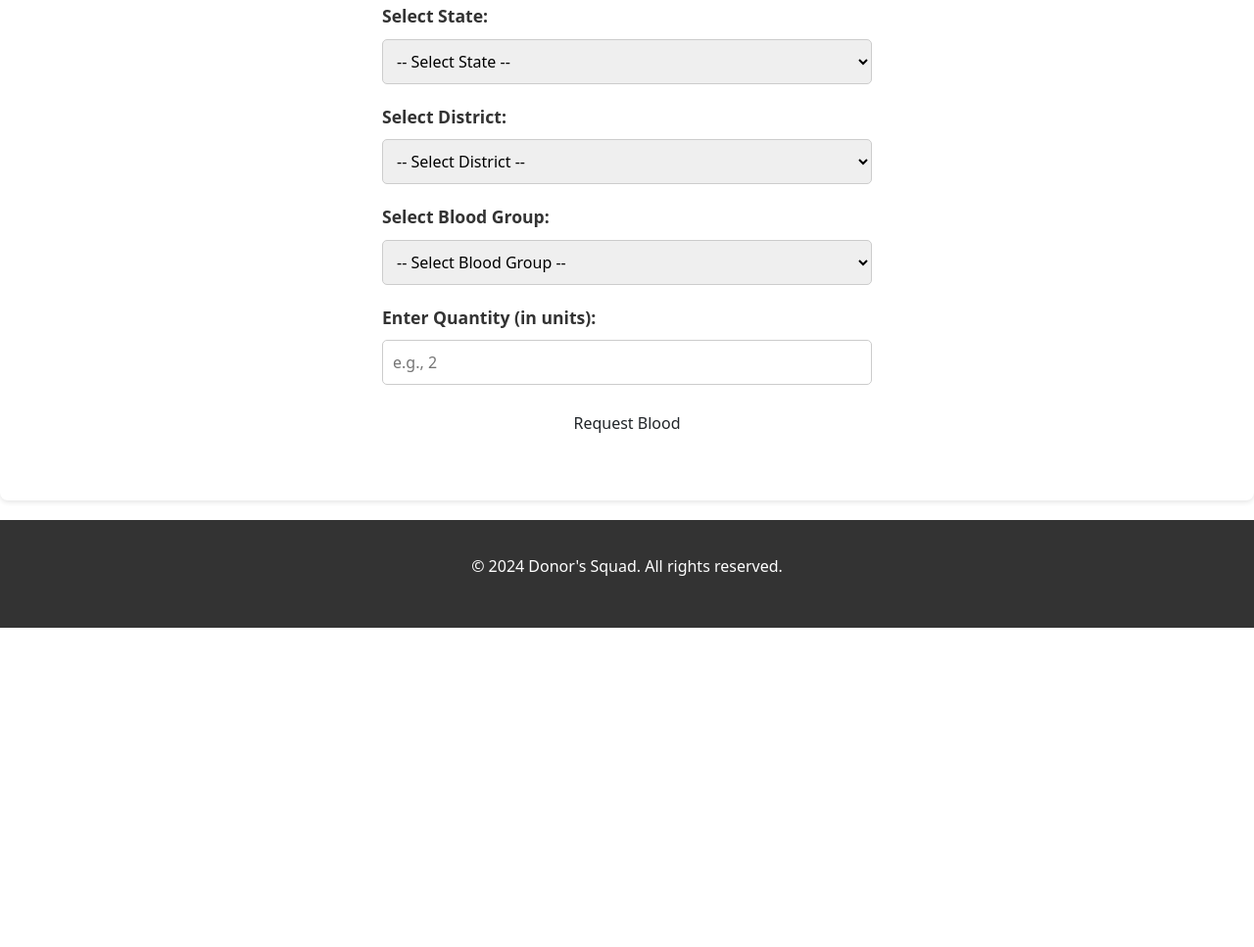
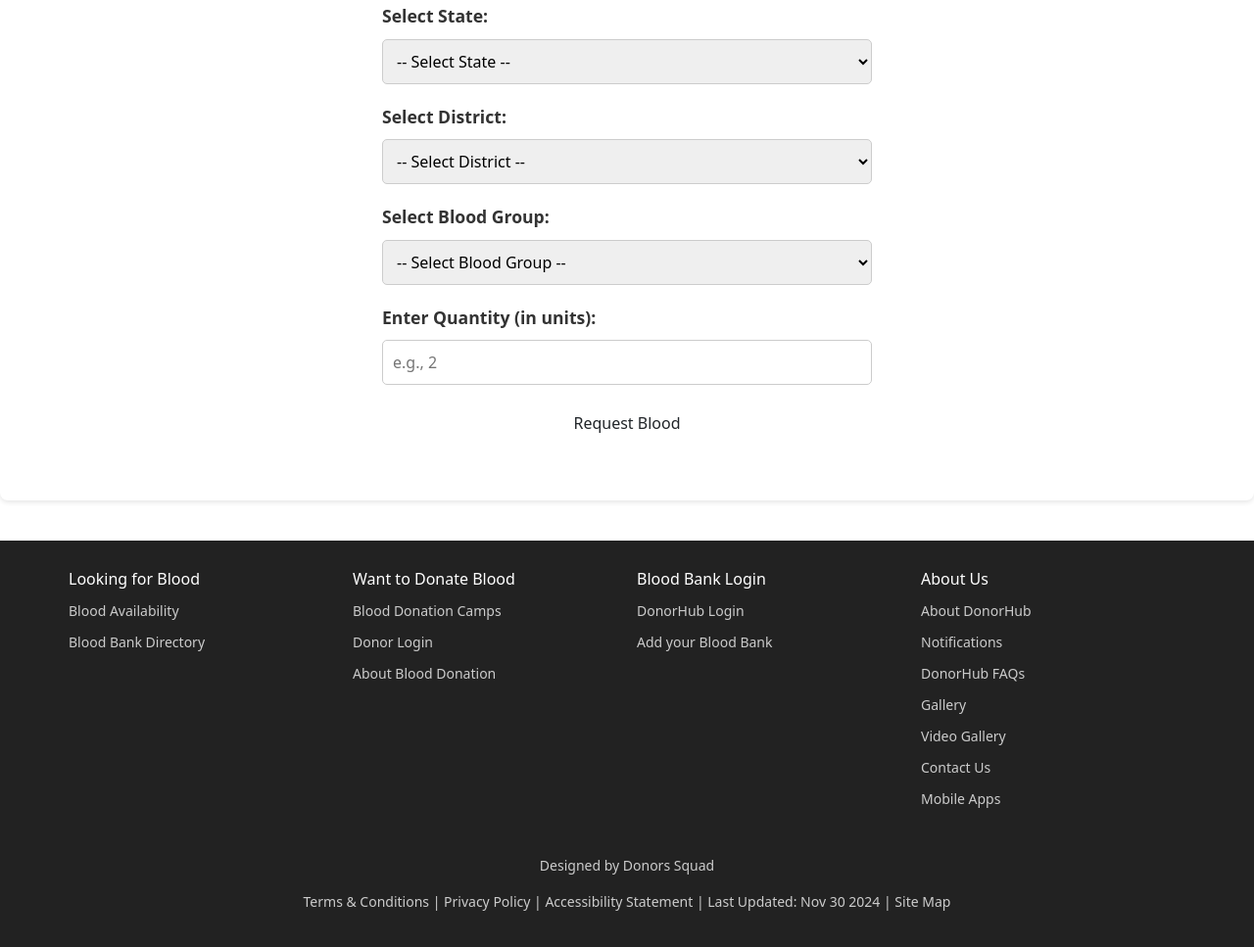
Before and after one commit to mahak-shar/donors-squad, a plain HTML site: page Bloodbank.html in a window 1280 px wide. Shown: the part 209-1176 px from the top of the page at 98% size. Before the commit the page ends 850 px from the top, so only its background shows below. Drawn offline with nearby package versions, Linux system fonts and the light colour scheme.

Commit message:
new changes

```diff
--- a/Bloodbank.css
+++ b/Bloodbank.css
@@ -109,9 +109,70 @@ form button:hover {
 }
 
 /* Footer */
-footer {
+/* footer {
   background: #333;
   color: #fff;
   text-align: center;
   padding: 15px 0;
+} */
+.footer {
+  background-color: #222;
+  color: #ccc;
+  padding: 20px 0;
+  margin-top:41px ;
 }
+
+.footer-container {
+  display: flex;
+  justify-content: space-around;
+  flex-wrap: wrap;
+  margin: 0 auto;
+  max-width: 1200px;
+  padding: 0 20px;
+}
+
+.footer-section {
+  flex: 1 1 200px;
+  margin: 10px;
+}
+
+.footer-section h4 {
+  font-size: 16px;
+  margin-bottom: 10px;
+  color: #fff;
+}
+
+.footer-section ul {
+  list-style: none;
+  padding: 0;
+}
+
+.footer-section ul li {
+  margin-bottom: 8px;
+}
+
+.footer-section ul li a {
+  color: #ccc;
+  text-decoration: none;
+  font-size: 14px;
+}
+
+.footer-section ul li a:hover {
+  text-decoration: underline;
+}
+
+.footer-bottom {
+  text-align: center;
+  margin-top: 20px;
+  font-size: 14px;
+  color: #ccc;
+}
+
+.footer-bottom a {
+  color: #ccc;
+  text-decoration: none;
+}
+
+.footer-bottom a:hover {
+  text-decoration: underline;
+}
--- a/Bloodbank.html
+++ b/Bloodbank.html
@@ -147,11 +147,53 @@
   </section>
 
   <!-- Footer -->
-  <footer>
+  <!-- <footer>
     <div class="container">
       <p>&copy; 2024 Donor's Squad. All rights reserved.</p>
     </div>
-  </footer>
+  </footer> -->
+  <footer class="footer">
+    <div class="footer-container">
+        <div class="footer-section">
+            <h4>Looking for Blood</h4>
+            <ul>
+                <li><a href="#">Blood Availability</a></li>
+                <li><a href="#">Blood Bank Directory</a></li>
+            </ul>
+        </div>
+        <div class="footer-section">
+            <h4>Want to Donate Blood</h4>
+            <ul>
+                <li><a href="#">Blood Donation Camps</a></li>
+                <li><a href="#">Donor Login</a></li>
+                <li><a href="#">About Blood Donation</a></li>
+            </ul>
+        </div>
+        <div class="footer-section">
+            <h4>Blood Bank Login</h4>
+            <ul>
+                <li><a href="#">DonorHub Login</a></li>
+                <li><a href="#">Add your Blood Bank</a></li>
+            </ul>
+        </div>
+        <div class="footer-section">
+            <h4>About Us</h4>
+            <ul>
+                <li><a href="#">About DonorHub</a></li>
+                <li><a href="#">Notifications</a></li>
+                <li><a href="#">DonorHub FAQs</a></li>
+                <li><a href="#">Gallery</a></li>
+                <li><a href="#">Video Gallery</a></li>
+                <li><a href="#">Contact Us</a></li>
+                <li><a href="#">Mobile Apps</a></li>
+            </ul>
+        </div>
+    </div>
+    <div class="footer-bottom">
+        <p>Designed by Donors Squad</p>
+        <p><a href="#">Terms & Conditions</a> | <a href="#">Privacy Policy</a> | <a href="#">Accessibility Statement</a> | Last Updated: Nov 30 2024 | <a href="#">Site Map</a></p>
+    </div>
+  </foot>
   <script src="scripts.js"></script>
     <script src="https://cdn.jsdelivr.net/npm/bootstrap@5.3.3/dist/js/bootstrap.bundle.min.js" integrity="sha384-YvpcrYf0tY3lHB60NNkmXc5s9fDVZLESaAA55NDzOxhy9GkcIdslK1eN7N6jIeHz" crossorigin="anonymous"></script>
 </body>
```
Also changed, not shown: bloodavailablity.html (+2 -4 lines), index.html (+5 -2 lines).
